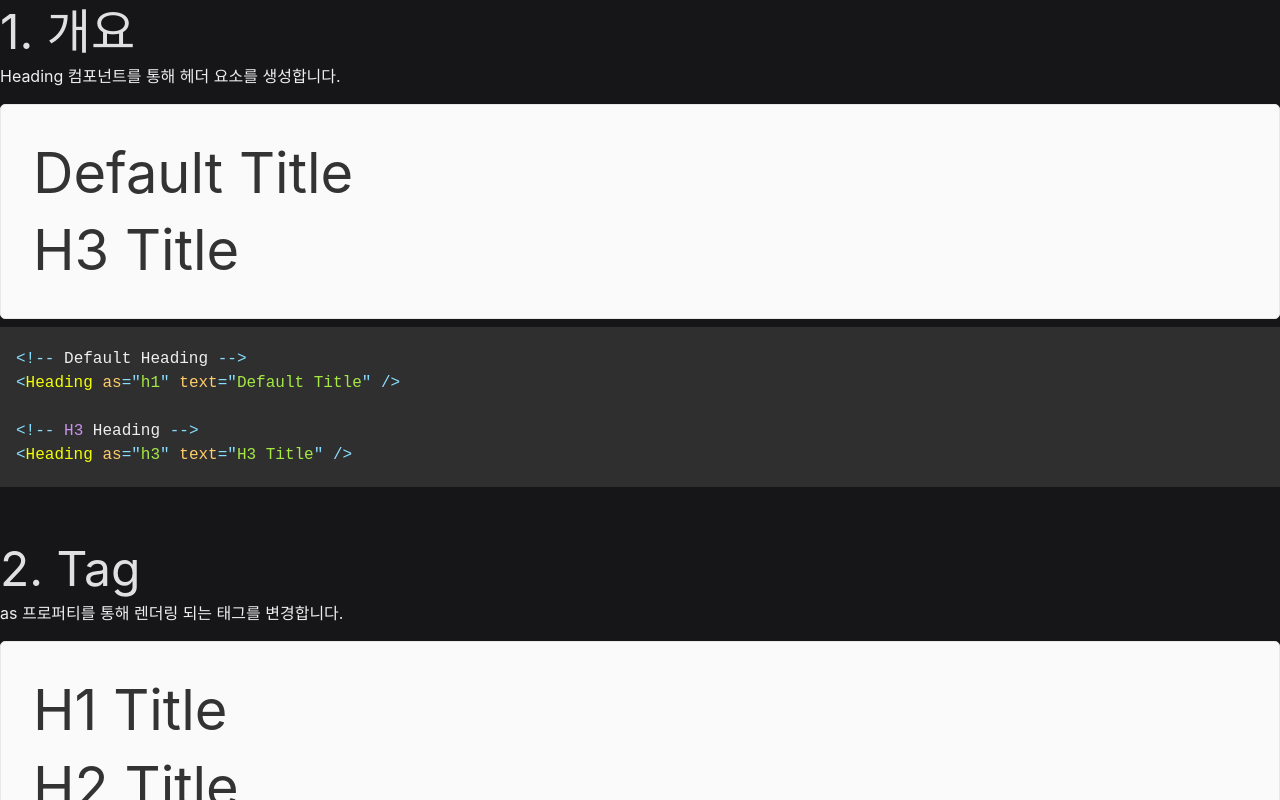
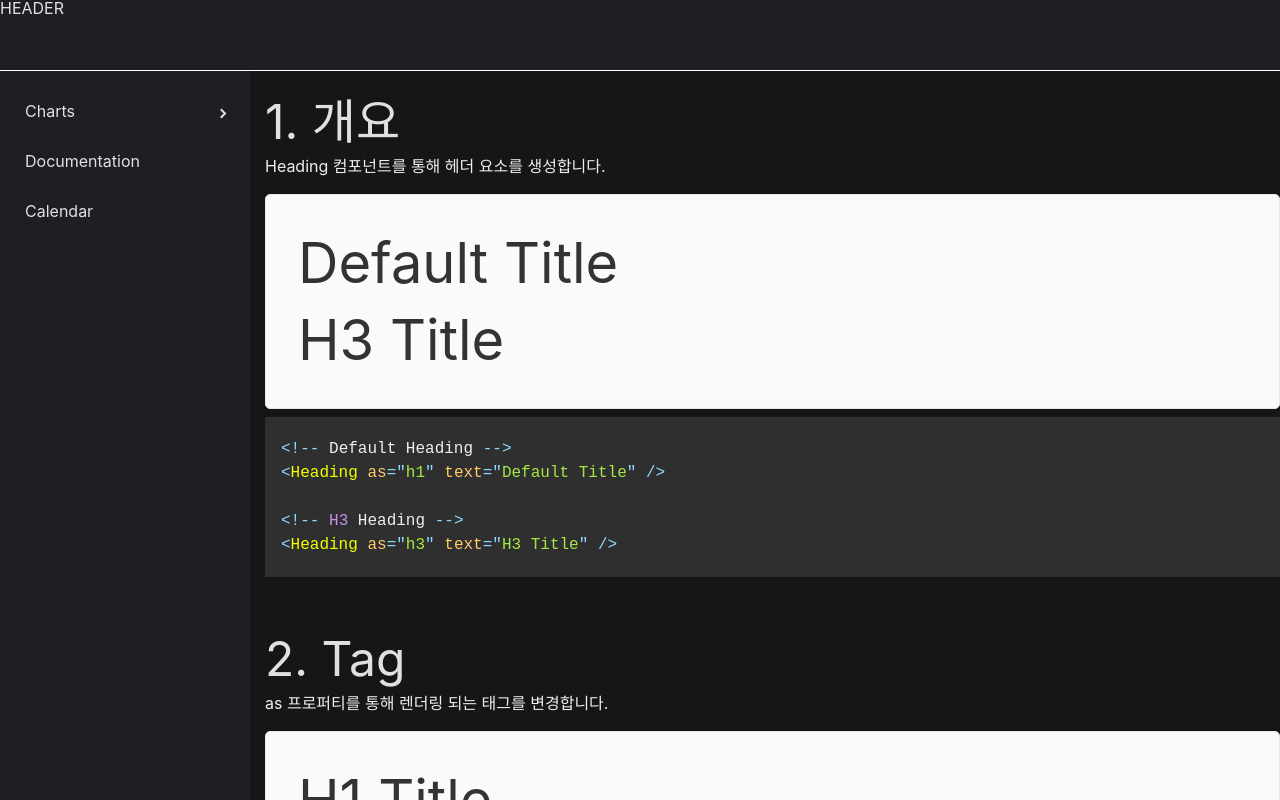
Before and after one commit to dongggggae/_hyun-design-system, a React (Vite) app: page / in a window 1280 px wide. Shown: the top 800 px of the page. Built offline with nearby package versions, Linux system fonts and the light colour scheme.

Commit message:
Layout 컴포넌트 추가

```diff
--- a/src/App.jsx
+++ b/src/App.jsx
@@ -2,12 +2,14 @@
 // import Heading from './components/hyun-design-system/typography/Heading';
 // import Text from './components/hyun-design-system/typography/Text';
 // import Button from './components/hyun-design-system/button/Button';
-import TypoGraphy from './pages/components/Typography';
+import Layout from './layouts/Layout';
+
+import './assets/app.css';
 
 const App = () => {
   return (
     <div className="App">
-      <TypoGraphy size="md"></TypoGraphy>
+      <Layout></Layout>
     </div>
   );
 };
--- /dev/null
+++ b/src/assets/app.css
@@ -0,0 +1,9 @@
+/* app.css */
+.sidebar {
+  position: fixed !important;
+  border: none !important;
+  top: 70px;
+  bottom: 0;
+  left: 0;
+  z-index: 9;
+}
--- /dev/null
+++ b/src/components/layout/Header.jsx
@@ -0,0 +1,20 @@
+import styled from '@emotion/styled';
+
+const StyledHeader = styled.header`
+  position: fixed;
+  top: 0;
+  width: 100%;
+  height: 70px;
+  background-color: #1e1e23;
+  border-bottom: 1px solid #fff;
+  z-index: 99;
+`;
+
+const Header = () => {
+  return (
+    <StyledHeader>
+      <div className="HeaderInner">HEADER</div>
+    </StyledHeader>
+  );
+};
+export default Header;
--- /dev/null
+++ b/src/components/layout/Main.jsx
@@ -0,0 +1,19 @@
+import styled from '@emotion/styled';
+import PropTypes from 'prop-types';
+
+const StyledMain = styled.main`
+  position: relative;
+  margin-top: 70px;
+  margin-left: 250px;
+  padding: 20px 0 0 15px;
+`;
+
+const Main = ({ children }) => {
+  return <StyledMain>{children}</StyledMain>;
+};
+
+Main.propTypes = {
+  children: PropTypes.node.isRequired,
+};
+
+export default Main;
--- /dev/null
+++ b/src/components/layout/MySidebar.jsx
@@ -0,0 +1,24 @@
+import { Sidebar, Menu, MenuItem, SubMenu, sidebarClasses } from 'react-pro-sidebar';
+import '../../assets/app.css';
+
+const MySidebar = () => {
+  const PREFIX = 'sidebar';
+  return (
+    <Sidebar
+      className={PREFIX}
+      rootStyles={{
+        [`.${sidebarClasses.container}`]: { padding: '16px 5px 32px 5px', backgroundColor: '#1e1e23' },
+      }}
+    >
+      <Menu>
+        <SubMenu label="Charts">
+          <MenuItem> Pie charts </MenuItem>
+          <MenuItem> Line charts </MenuItem>
+        </SubMenu>
+        <MenuItem> Documentation </MenuItem>
+        <MenuItem> Calendar </MenuItem>
+      </Menu>
+    </Sidebar>
+  );
+};
+export default MySidebar;
--- /dev/null
+++ b/src/layouts/Layout.jsx
@@ -0,0 +1,18 @@
+import Header from '../components/layout/Header';
+import MySidebar from '../components/layout/MySidebar';
+import Main from '../components/layout/Main';
+import Typography from '../pages/components/Typography';
+
+const Layout = () => {
+  const PREFIX = 'Wrap';
+  return (
+    <div className={PREFIX}>
+      <Header></Header>
+      <MySidebar></MySidebar>
+      <Main>
+        <Typography></Typography>
+      </Main>
+    </div>
+  );
+};
+export default Layout;
```
